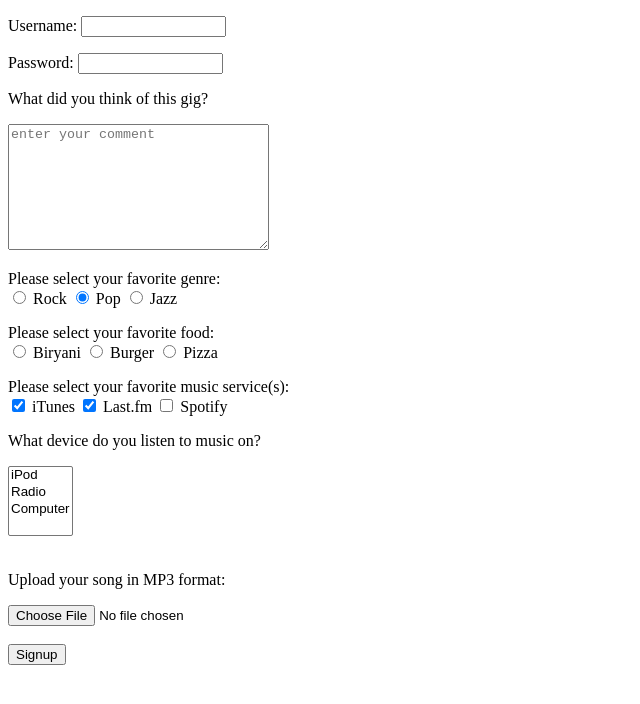
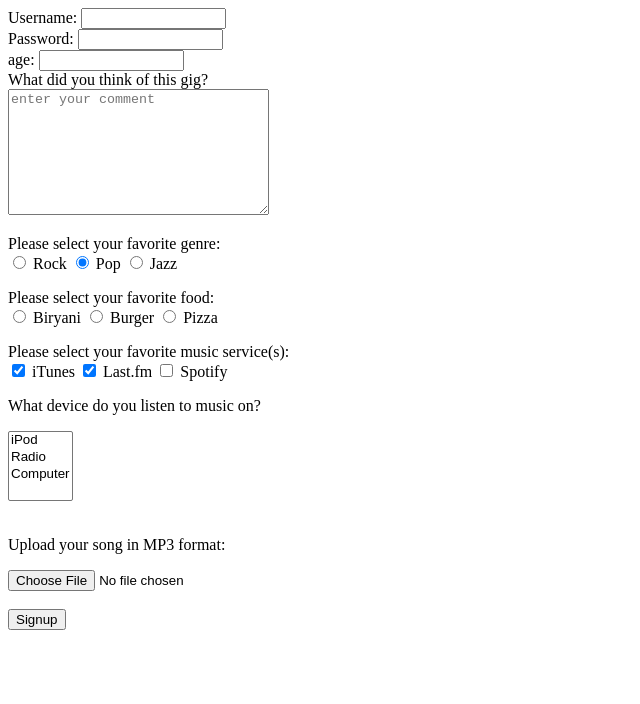
Before and after one commit to mInzamamMalik/ASF-Section-A, a plain HTML site: page 5. Forms/index.html in a window 1280 px wide. Shown: the whole page, without its empty margins (0-640 px from the left). Drawn offline with Linux system fonts and the light colour scheme.

Commit message:
class code

```diff
--- a/5. Forms/index.html
+++ b/5. Forms/index.html
@@ -10,25 +10,42 @@
 
 <body>
     <form>
-        <p>Username:
+        <label>Username:
             <input required type="text" name="username" size="15" maxlength="30" />
-        </p>
-        <p>Password:
+        </label>
+
+        <br>
+
+        <label for="pass"> Password: </label>
+        <input id="pass" type="password" name="password" size="15" maxlength="30" />
+
+        <br>
+
+        <label>age:
             <input type="password" name="password" size="15" maxlength="30" />
-        </p>
+        </label>
 
-        <p>What did you think of this gig?</p>
+        <br>
 
-        <textarea name="comments" cols="30" rows="8" placeholder="enter your comment"></textarea>
+        <label>What did you think of this gig?
+            <br>
+            <textarea name="comments" cols="30" rows="8" placeholder="enter your comment"></textarea>
+        </label>
+
+        <br>
 
         <p>Please select your favorite genre:
             <br />
-            <input type="radio" name="genre" value="rock" checked />
-            Rock
-            <input type="radio" name="genre" value="pop" checked />
-            Pop
-            <input type="radio" name="genre" value="jazz" />
-            Jazz
+            <label>
+                <input type="radio" name="genre" value="rock" checked />
+                Rock
+            </label>
+
+            <input id="fav_select_pop" type="radio" name="genre" value="pop" checked />
+            <label for="fav_select_pop"> Pop </label>
+
+            <input id="fav_select_jazz" type="radio" name="genre" value="jazz" />
+            <label for="fav_select_jazz"> Jazz </label>
         </p>
         <p>Please select your favorite food:
             <br />
```
